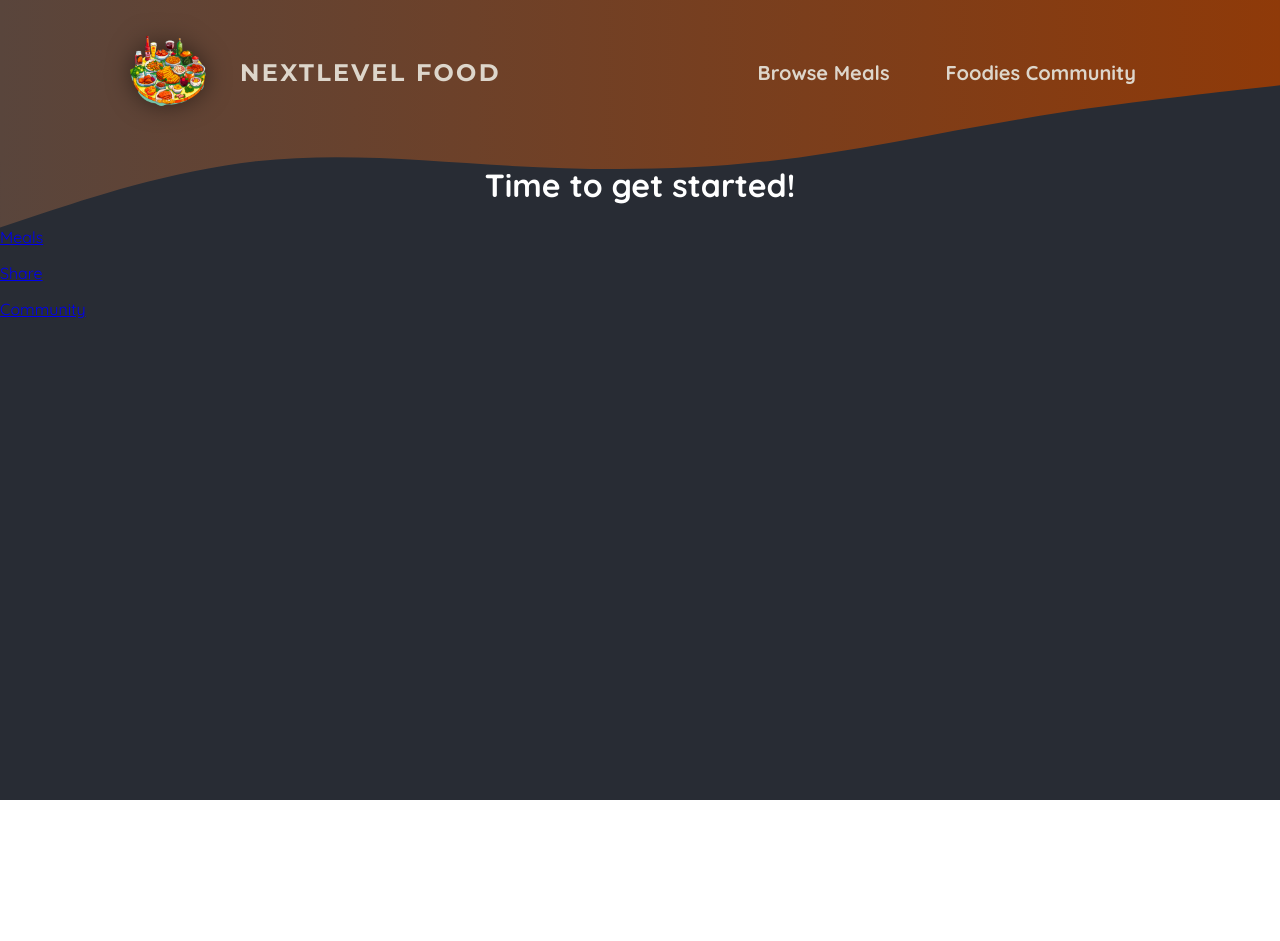
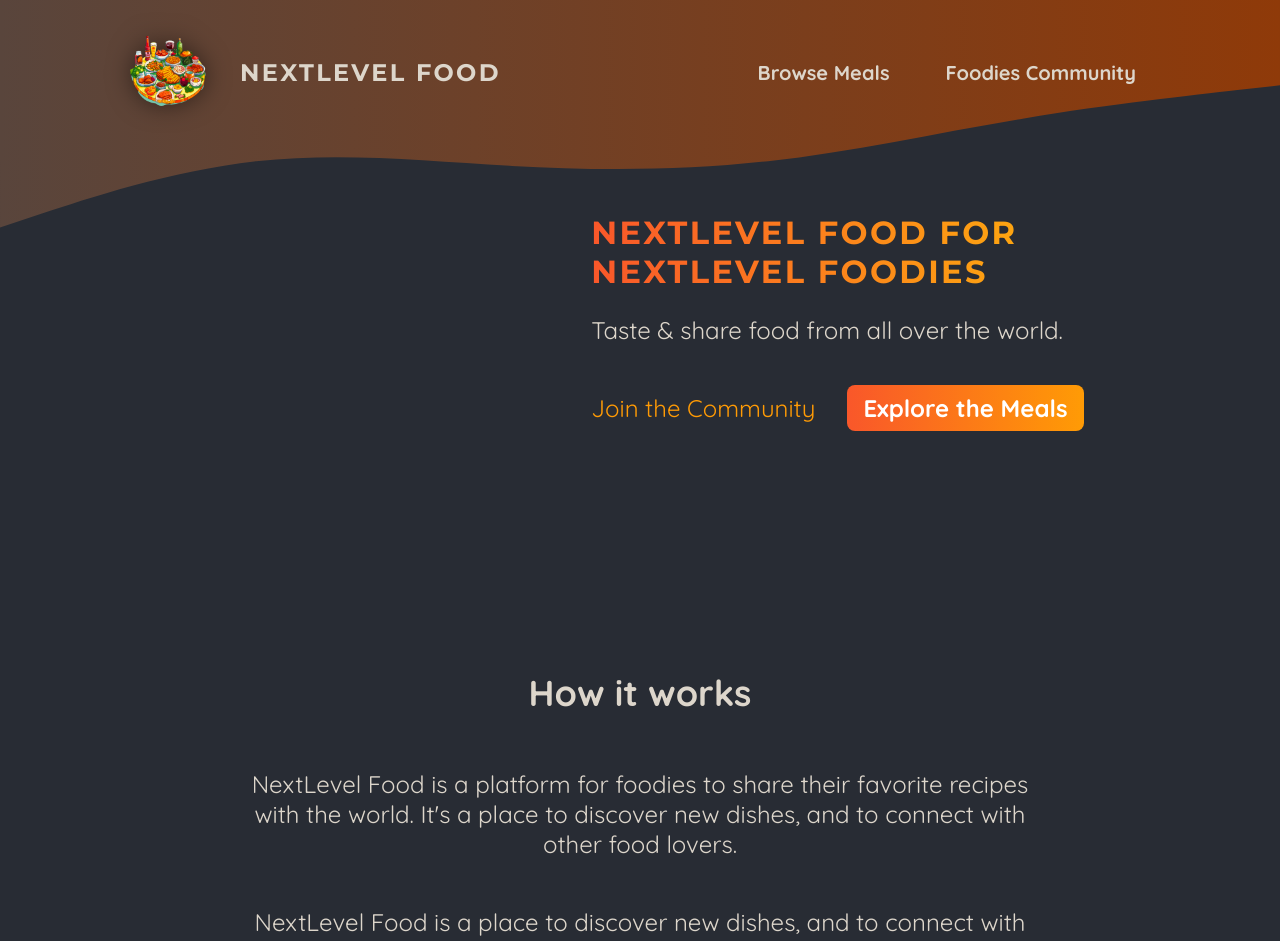
Before and after one commit to Mila2999/Foodies-App-Next, a Next.js app: page / in a window 1280 px wide. Shown: the top 941 px of the page. Before the commit the page ends 800 px from the top, so only its background shows below. Built offline with nearby package versions, Linux system fonts and the light colour scheme.

Commit message:
Populated the starting page content

```diff
--- a/app/page.js
+++ b/app/page.js
@@ -1,18 +1,45 @@
 import Link from 'next/link';
-
+import classes from './page.module.css';
 export default function Home() {
   return (
+    <>
+      <header className={classes.header}>
+        <div className={classes.slideshow}></div>
+
+        <div>
+          <div className={classes.hero}>
+            <h1>NextLevel Food for NextLevel Foodies</h1>
+            <p>Taste & share food from all over the world.</p>
+          </div>
+
+          <div className={classes.cta}>
+            <Link href="/community">Join the Community</Link>
+            <Link href="/meals">Explore the Meals</Link>
+          </div>
+        </div>
+      </header>
       <main>
-      <h1 style={{ color: 'white', textAlign: 'center' }}>Time to get started!</h1>
+        <section className={classes.section}>
+          <h2>How it works</h2>
           <p>
-        <Link href="/meals">Meals</Link>
+            NextLevel Food is a platform for foodies to share their favorite recipes with the world.
+            It&apos;s a place to discover new dishes, and to connect with other food lovers.
           </p>
           <p>
-        <Link href="/meals/share">Share</Link>
+            NextLevel Food is a place to discover new dishes, and to connect with other food lovers.
+          </p>
+        </section>
+        <section className={classes.section}>
+          <h2>Why NextLevel Food?</h2>
+          <p>
+            NextLevel Food is a platform for foodies to share their favorite recipes with the world.
+            It&apos;s a place to discover new dishes, and to connect with other food lovers.
           </p>
           <p>
-        <Link href="/community">Community</Link>
+            NextLevel Food is a place to discover new dishes, and to connect with other food lovers.
           </p>
+        </section>
       </main>
+    </>
   );
 }
--- /dev/null
+++ b/app/page.module.css
@@ -0,0 +1,73 @@
+.header {
+  display: flex;
+  gap: 3rem;
+  margin: 3rem auto;
+  width: 90%;
+  max-width: 75rem;
+}
+
+.slideshow {
+  width: 40rem;
+  height: 25rem;
+}
+
+.hero {
+  color: #ddd6cb;
+  font-size: 1.5rem;
+}
+
+.hero h1 {
+  font-size: 2rem;
+  font-weight: bold;
+  font-family: 'Montserrat', sans-serif;
+  letter-spacing: 0.15rem;
+  text-transform: uppercase;
+  background: linear-gradient(90deg, #f9572a, #ffc905);
+  background-clip: text;
+  -webkit-background-clip: text;
+  -webkit-text-fill-color: transparent;
+}
+.cta {
+  font-size: 1.5rem;
+  display: flex;
+  gap: 1rem;
+}
+
+.cta a {
+  display: inline-block;
+  margin-top: 1rem;
+  padding: 0.5rem 1rem;
+  border-radius: 0.5rem;
+  background: linear-gradient(90deg, #f9572a, #ff9b05);
+  color: #ffffff;
+  font-weight: bold;
+  text-decoration: none;
+}
+
+.cta a:hover,
+.cta a:active {
+  background: linear-gradient(90deg, #fd4715, #f9b241);
+}
+
+.cta a:first-child {
+  background: transparent;
+  font-weight: normal;
+  color: #ff9b05;
+  padding-left: 0;
+}
+
+.cta a:first-child:hover,
+.cta a:first-child:active {
+  background: transparent;
+  color: #f9b241;
+}
+.section {
+  display: flex;
+  flex-direction: column;
+  color: #ddd6cb;
+  font-size: 1.5rem;
+  max-width: 50rem;
+  width: 90%;
+  margin: 2rem auto;
+  text-align: center;
+}
```
Lines whose indentation alone changed are shown as unchanged.
